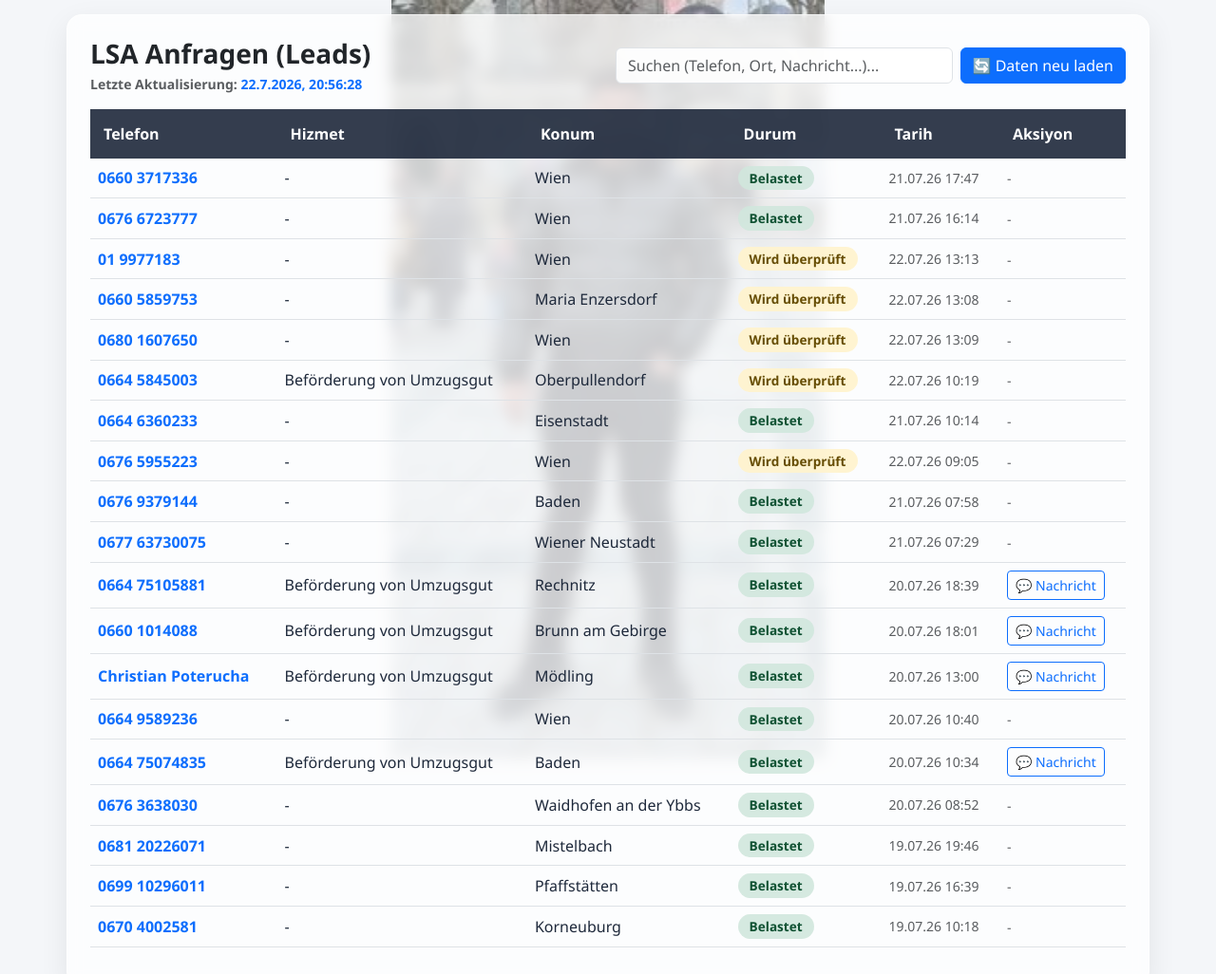
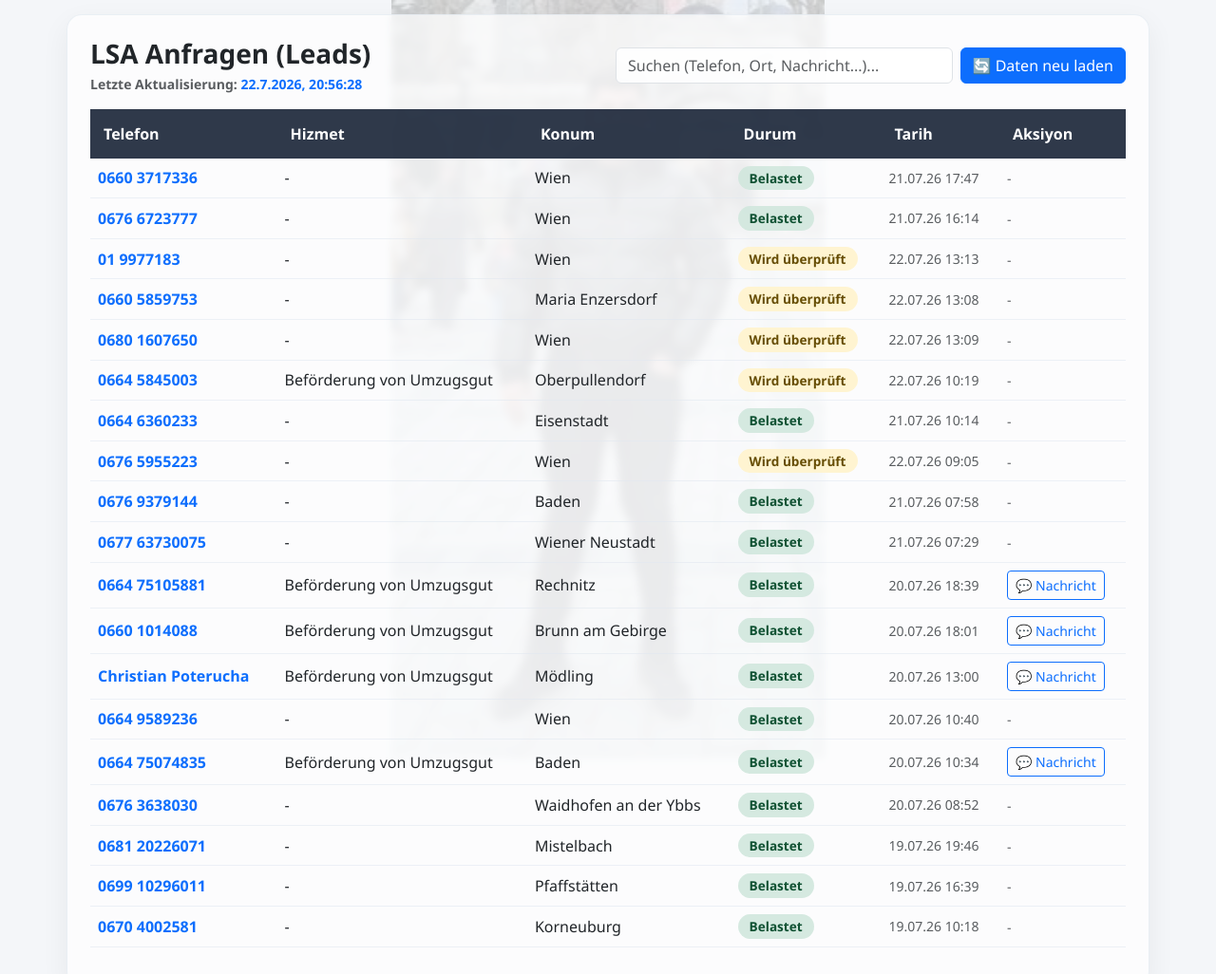
Before and after one commit to sicherteam/mustafa-reklam, a website: page index.html in a window 1280 px wide. Shown: the top 1026 px of the page at 95% size. Drawn offline with nearby package versions, Linux system fonts and the light colour scheme.

Commit message:
Update index.html

```diff
--- a/index.html
+++ b/index.html
@@ -17,8 +17,8 @@
       background-image: url('mustafa.png');
       background-repeat: no-repeat;
       background-position: center center;
-      background-size: contain; /* Görseli bozmadan ekranın ortasına sığdırır */
-      opacity: 0.80; /* Resmin görünürlüğünü biraz artırdık (%12) */
+      background-size: contain;
+      opacity: 0.25; /* Görünürlük seviyesi (İsteğe göre 0.10 - 0.25 arası değiştirebilirsin) */
       z-index: -1;
       pointer-events: none;
     }
@@ -30,34 +30,42 @@
       position: relative;
     }
 
-    /* Ana Kart Yarı Saydam (Resim Altından Görünsün Diye) */
+    /* Ana Kart - Hafif Yarı Saydam Cam Efekti */
     .main-card {
-      border: 1px solid rgba(255, 255, 255, 0.6);
+      border: 1px solid rgba(225, 232, 240, 0.7);
       border-radius: 16px;
-      box-shadow: 0 10px 30px rgba(0,0,0,0.08);
-      background: rgba(255, 255, 255, 0.75) !important; /* Yarı saydam beyaz */
-      backdrop-filter: blur(8px); /* Şık buzlu cam efekti */
+      box-shadow: 0 10px 30px rgba(0,0,0,0.06);
+      background: rgba(255, 255, 255, 0.70) !important;
+      backdrop-filter: blur(4px);
     }
 
-    /* Tablo ve İç Elemanların Şeffaflaştırılması */
+    /* TABLONUN TÜM BEYAZLIKLARINI BASTIRAN ŞEFFAFLIK KODLARI */
     .table-responsive {
       background: transparent !important;
     }
 
     .table {
-      --bs-table-bg: transparent !important; /* Tablo arka planını şeffaf yapar */
-      --bs-table-color: #1e293b;
+      --bs-table-bg: transparent !important;
+      --bs-table-accent-bg: transparent !important;
+      --bs-table-striped-bg: transparent !important;
+      --bs-table-hover-bg: rgba(255, 255, 255, 0.3) !important; /* Üzerine gelince hafif parlama */
+      color: #1e293b;
+      background-color: transparent !important;
     }
 
+    /* Hücrelerin arka plan beyazlığını komple kaldırıyoruz */
+    .table td, .table th, .table tr {
+      background: transparent !important;
+      background-color: transparent !important;
+      border-bottom-color: rgba(226, 232, 240, 0.6) !important;
+    }
+
+    /* Tablo Başlığı */
     .table th {
-      background-color: rgba(30, 41, 59, 0.9) !important; /* Tablo başlığı koyu kalmaya devam eder */
-      color: #fff;
+      background-color: rgba(30, 41, 59, 0.92) !important;
+      color: #fff !important;
       border: none;
       padding: 14px;
-    }
-
-    .table td {
-      background: transparent !important;
     }
 
     .badge-status {
@@ -76,7 +84,7 @@
 
     /* Mesaj Kutusu Stili */
     .message-box {
-      background-color: rgba(248, 250, 252, 0.85);
+      background-color: rgba(248, 250, 252, 0.9);
       border-left: 4px solid #0d6efd;
       border-radius: 6px;
       padding: 10px 12px;
@@ -89,15 +97,11 @@
       body { padding: 10px 5px; }
       .main-card { padding: 1.25rem !important; border-radius: 12px; }
 
-      /* Masaüstü tablosunu mobilde gizle */
       .desktop-table-view { display: none !important; }
-
-      /* Mobil Kart Görünümü Container'ı */
       .mobile-cards-view { display: flex; flex-direction: column; gap: 12px; }
 
-      /* Mobil Lead Kartı (Resim Görünsün Diye Yarı Saydam) */
       .lead-card {
-        background: rgba(255, 255, 255, 0.82) !important;
+        background: rgba(255, 255, 255, 0.75) !important;
         border: 1px solid rgba(226, 232, 240, 0.8);
         border-radius: 12px;
         padding: 14px;
@@ -118,19 +122,11 @@
         margin-bottom: 6px;
         font-size: 0.9em;
       }
-      .lead-card-label {
-        color: #64748b;
-        font-weight: 500;
-      }
-      .lead-card-value {
-        font-weight: 600;
-        color: #1e293b;
-        text-align: right;
-      }
+      .lead-card-label { color: #64748b; font-weight: 500; }
+      .lead-card-value { font-weight: 600; color: #1e293b; text-align: right; }
     }
 
     @media (min-width: 768px) {
-      /* Masaüstünde mobil kart görünümünü gizle */
       .mobile-cards-view { display: none !important; }
     }
   </style>
@@ -147,7 +143,7 @@
       </div>
       <div class="col-12 col-md-6">
         <div class="d-flex flex-column flex-sm-row gap-2">
-          <input type="text" id="searchInput" onkeyup="filterTable()" class="form-control" placeholder="Suchen (Telefon, Ort, Nachricht...)..." style="background: rgba(255, 255, 255, 0.9);">
+          <input type="text" id="searchInput" onkeyup="filterTable()" class="form-control" placeholder="Suchen (Telefon, Ort, Nachricht...)..." style="background: rgba(255, 255, 255, 0.85);">
           <button id="btn-refresh" onclick="startLiveScrape()" class="btn btn-primary text-nowrap">
             🔄 Daten neu laden
           </button>
@@ -166,7 +162,7 @@
 
     <!-- MASAÜSTÜ TABLO GÖRÜNÜMÜ -->
     <div class="table-responsive desktop-table-view">
-      <table class="table table-hover align-middle" id="leadTable">
+      <table class="table align-middle" id="leadTable">
         <thead>
           <tr>
             <th>Telefon</th>
@@ -191,7 +187,6 @@
 
   <script src="https://cdn.jsdelivr.net/npm/bootstrap@5.3.0/dist/js/bootstrap.bundle.min.js"></script>
   <script>
-    // Mesaj Metnini Temizleyen Yardımcı Fonksiyon
     function cleanMessageText(text) {
       if (!text || text === '-' || text.trim() === '') return null;
 
@@ -248,7 +243,6 @@
 
           const cleanedMsg = cleanMessageText(lead.messageText);
 
-          // 1. Masaüstü Tablo Satırı
           const msgButton = cleanedMsg ? `
             <button class="btn btn-sm btn-outline-primary" type="button" data-bs-toggle="collapse" data-bs-target="#msg-desktop-${index}">
               💬 Nachricht
@@ -277,7 +271,6 @@
           `;
           tbody.innerHTML += row;
 
-          // 2. Mobil Kart Satırı
           const mobileMsgHTML = cleanedMsg ? `
             <div class="message-box mt-2">
               <strong class="text-primary small d-block mb-1">💬 Nachricht:</strong>
@@ -347,14 +340,12 @@
       const input = document.getElementById('searchInput');
       const filter = input.value.toLowerCase();
 
-      // Masaüstü Tablo Araması
       const rows = document.querySelectorAll('#lead-table-body tr');
       rows.forEach(row => {
         const text = row.innerText.toLowerCase();
         row.style.display = text.includes(filter) ? '' : 'none';
       });
 
-      // Mobil Kart Araması
       const cards = document.querySelectorAll('#lead-cards-body .searchable-item');
       cards.forEach(card => {
         const text = card.innerText.toLowerCase();
```
